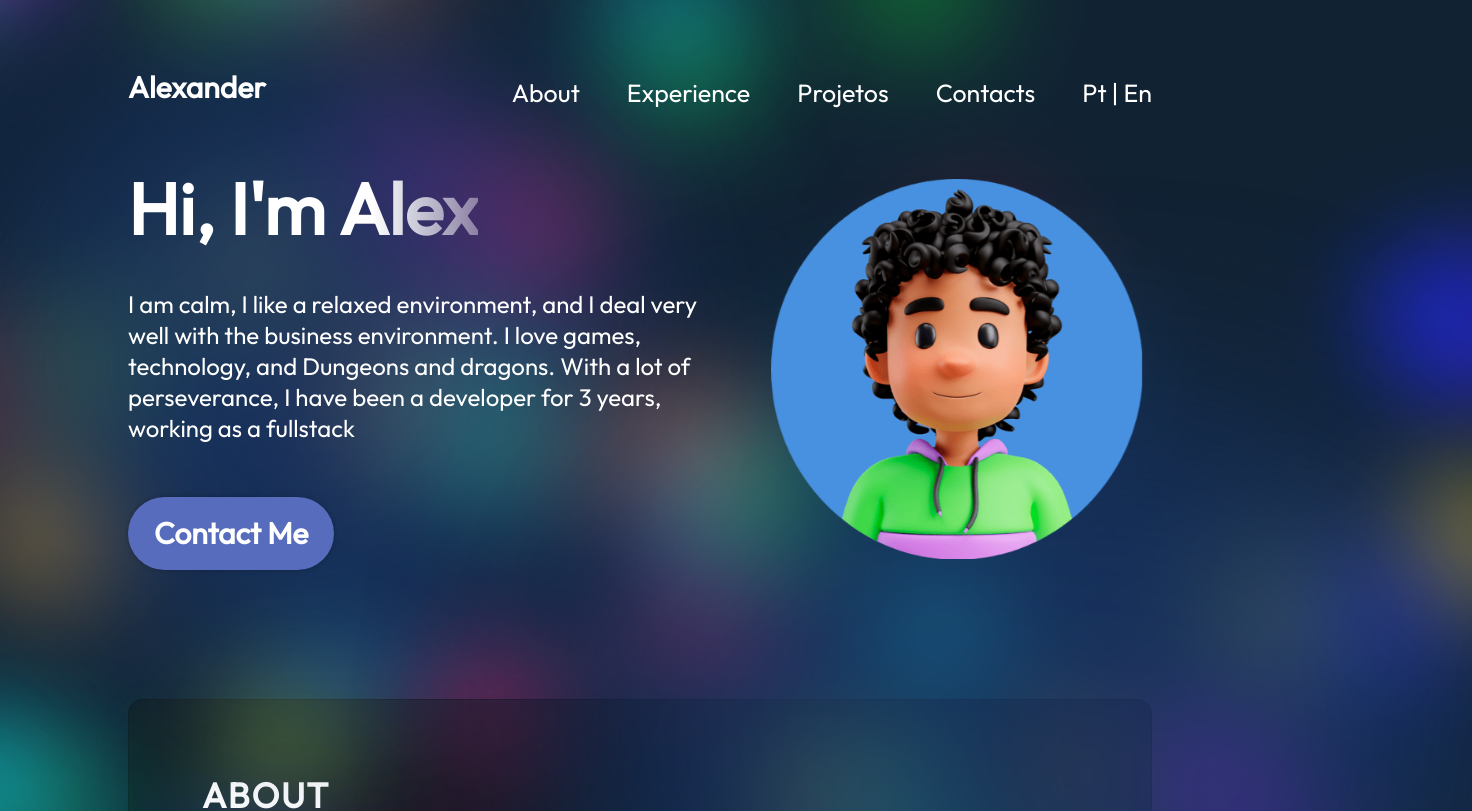
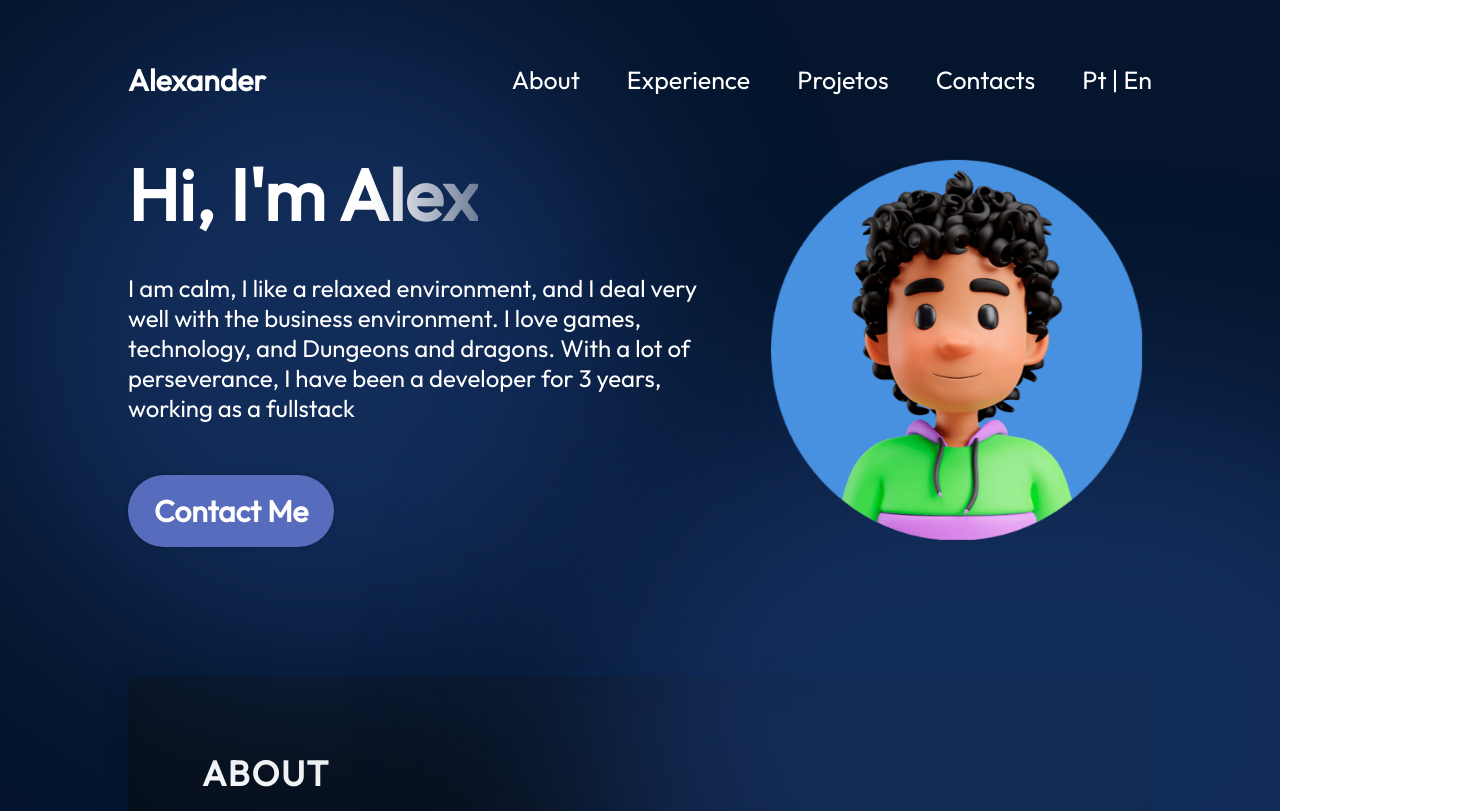
Before and after one commit to devgrunge/alexander-portifolio-website, a React (Vite) app: page / in a window 1280 px wide. Shown: the top 811 px of the page, 1472 px wide, since content can reach past the window. Built offline with nearby package versions, Linux system fonts and the light colour scheme.

Commit message:
remove background

```diff
--- a/src/App.module.css
+++ b/src/App.module.css
@@ -1,6 +1,8 @@
-@import "./vars.scss";
+@import "./vars.css";
 
-.App{
-	width: 100vw;
+.App {
+	background-color: var(--color-bg);
+	width: 100%;
 	height: 100%;
+	overflow: hidden;
 }
--- a/src/components/About/About.module.css
+++ b/src/components/About/About.module.css
@@ -1,4 +1,4 @@
-@import "../../vars.scss";
+@import "../../vars.css";
 
 .container {
   background: rgba(12, 12, 12, 0.46);
--- a/src/components/Contact/Contact.module.css
+++ b/src/components/Contact/Contact.module.css
@@ -1,4 +1,4 @@
-@import "../../vars.scss";
+@import "../../vars.css";
 
 .container {
   color: var(--color-text);
--- a/src/components/Experience/Experience.module.css
+++ b/src/components/Experience/Experience.module.css
@@ -1,4 +1,4 @@
-@import "../../vars.scss";
+@import "../../vars.css";
 
 .container {
   color: var(--color-text);
--- a/src/components/Hero/Hero.module.css
+++ b/src/components/Hero/Hero.module.css
@@ -1,4 +1,4 @@
-@import "../../vars.scss";
+@import "../../vars.css";
 
 .container {
   position: relative;
--- a/src/components/Navbar/Navbar.module.css
+++ b/src/components/Navbar/Navbar.module.css
@@ -1,4 +1,4 @@
-@import "../../vars.scss";
+@import "../../vars.css";
 
 .navbar {
   position: relative;
--- a/src/components/Projects/ProjectCard.module.css
+++ b/src/components/Projects/ProjectCard.module.css
@@ -1,4 +1,4 @@
-@import "../../vars.scss";
+@import "../../vars.css";
 
 .container {
   display: flex;
--- a/src/components/Projects/Projects.module.css
+++ b/src/components/Projects/Projects.module.css
@@ -1,4 +1,4 @@
-@import "../../vars.scss";
+@import "../../vars.css";
 
 .container {
   margin-top: 76px;
--- /dev/null
+++ b/src/vars.css
@@ -0,0 +1,10 @@
+@import url('https://fonts.googleapis.com/css2?family=Roboto:ital,wght@0,100;0,300;0,400;0,500;0,700;0,900;1,100;1,300;1,400;1,500;1,700;1,900&display=swap');
+
+:root {
+  /* Colours */
+  --color-text: #fff;
+  --color-primary: #576cbc;
+  --color-secondary: #19376d;
+  --color-dark: #0b2447;
+  --color-bg: #04152d;
+}
--- a/src/vars.scss
+++ /dev/null
@@ -1,82 +0,0 @@
-@import url('https://fonts.googleapis.com/css2?family=Roboto:ital,wght@0,100;0,300;0,400;0,500;0,700;0,900;1,100;1,300;1,400;1,500;1,700;1,900&display=swap');
-
-@mixin dots($count) {
-  $text-shadow: ();
-
-  @for $i from 0 through $count {
-    $text-shadow: $text-shadow,
-      (-.5 + random()) * 3 + em (-.5 + random()) * 3 + em 7px hsla(random() * 360, 100%, 50%, .9);
-  }
-
-  text-shadow: $text-shadow;
-}
-
-html {
-  font: 5vmin/1.3 'Roboto', serif;
-  background: #123;
-}
-
- head {
-  display: block;
-  font-size: 52px;
-  color: transparent;
-}
-
-body {
-  width: 100%;
-  height: 100%;
-}
-
-head::before, head::after, body::before, body::after {
-  position: fixed;
-  top: 50%;
-  left: 50%;
-  width: 3em;
-  height: 3em;
-  content: '.';
-  mix-blend-mode: screen;
-  animation: 44s -27s move infinite ease-in-out alternate;
-}
-
-body::before {
-  @include dots(40);
-  animation-duration: 44s;
-  animation-delay: -27s;
-}
-
-body::after {
-  @include dots(40);
-  animation-duration: 43s;
-  animation-delay: -32s;
-}
-
-head::before {
-  @include dots(40);
-  animation-duration: 42s;
-  animation-delay: -23s;
-}
-
-head::after {
-  @include dots(40);
-  animation-duration: 41s;
-  animation-delay: -19s;
-}
-
-@keyframes move {
-  from {
-    transform: rotate(0deg) scale(12) translateX(-20px);
-  }
-
-  to {
-    transform: rotate(360deg) scale(18) translateX(20px);
-  }
-}
-
-:root {
-  /* Colours */
-  --color-text: #fff;
-  --color-primary: #576cbc;
-  --color-secondary: #19376d;
-  --color-dark: #0b2447;
-  --color-bg: #04152d;
-}
```
